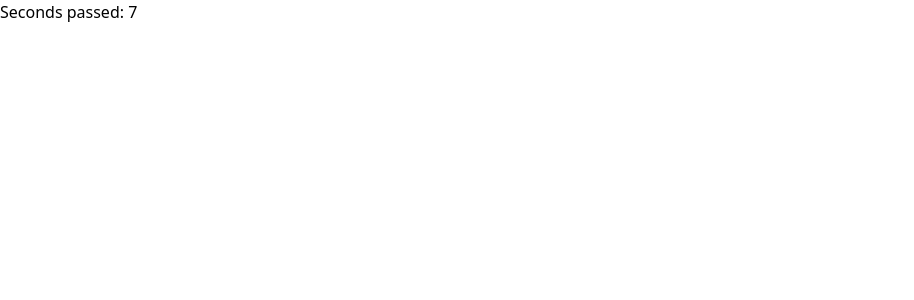
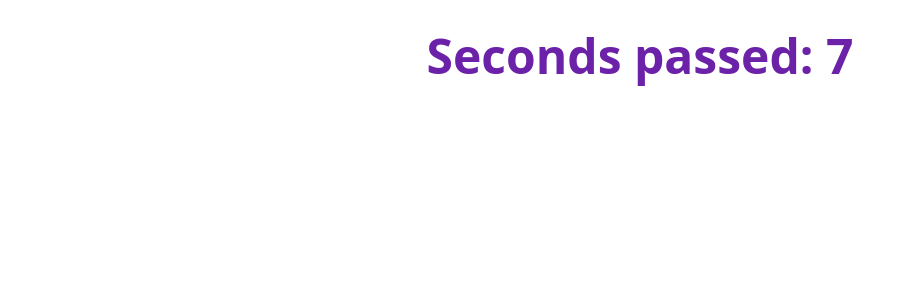
Before and after one commit to AlinaChumachenko/zustand, a Next.js app: page /counterPlus in a window 1280 px wide. Shown: the top 300 px of the page, without its empty margins (0-914 px from the left). Built offline with nearby package versions, Linux system fonts and the light colour scheme.

Commit message:
counterPlus update style

```diff
--- a/pages/counterPlus.js
+++ b/pages/counterPlus.js
@@ -23,5 +23,9 @@ function useCounter() {
 export default function Counter() {
   const count = useCounter();
 
-  return <h1>Seconds passed: {count}</h1>;
+  return (
+    <h1 className="text-5xl text-center mt-8 font-bold text-purple-800">
+      Seconds passed: {count}
+    </h1>
+  );
 }
```
